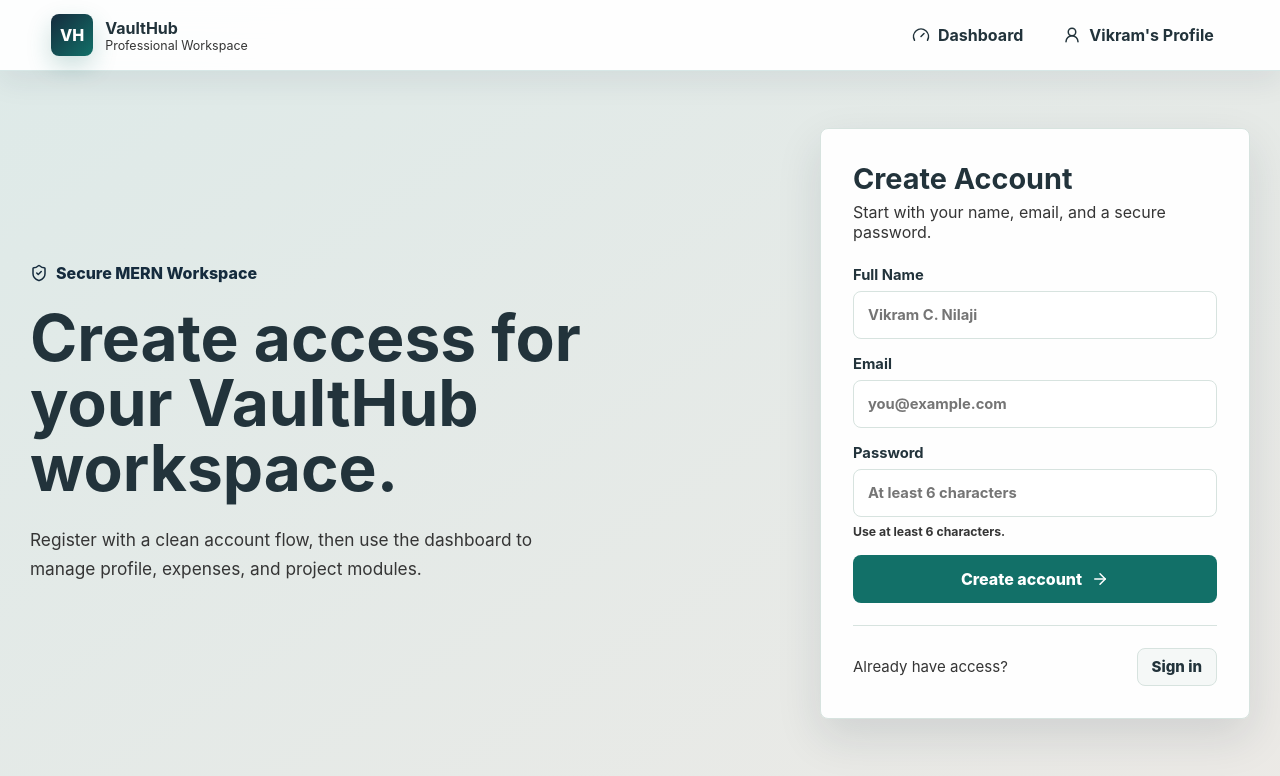
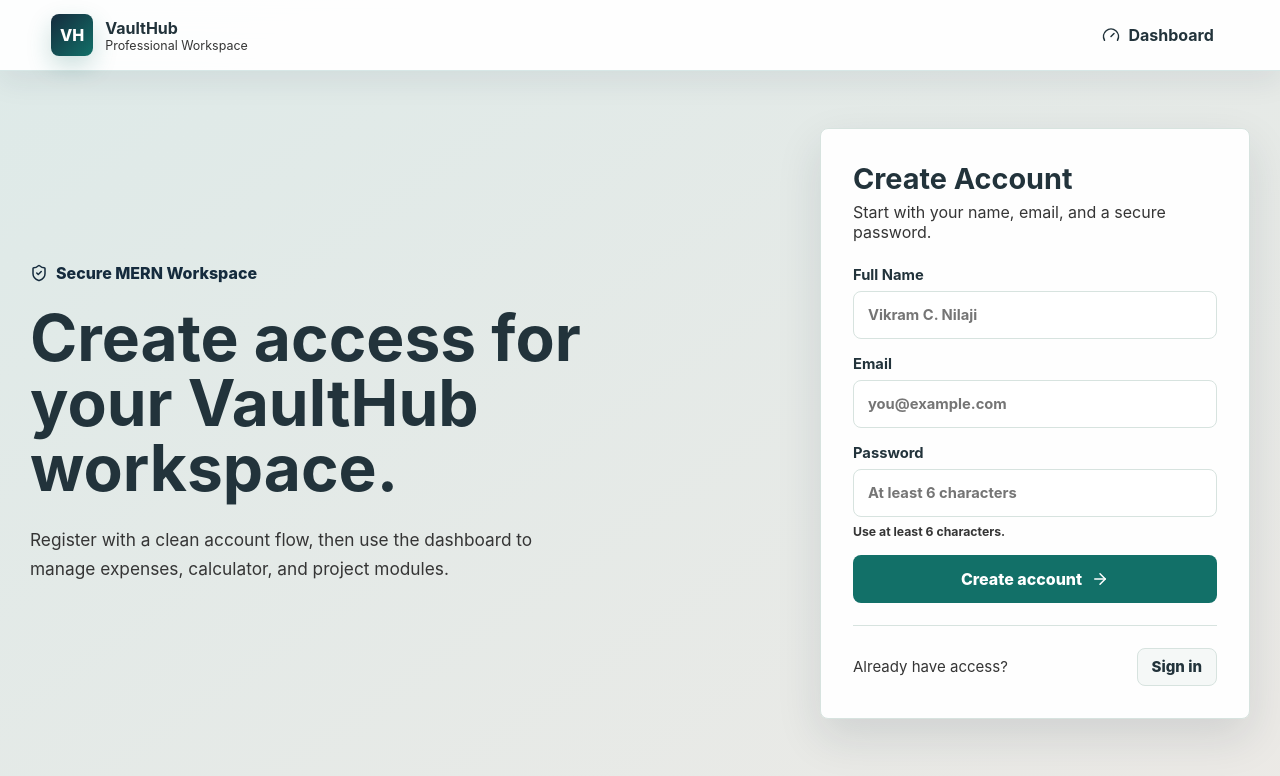
Before and after one commit to vikramNilaji/March2026, a React app in the folder auth-portal/frontend/signup/: page /signup in a window 1280 px wide. Shown: the top 776 px of the page. Built offline with nearby package versions, Linux system fonts and the light colour scheme; the HTML template or start-up script is replaced by a standard one.

Commit message:
removed Profile section

```diff
--- a/auth-portal/frontend/signup/src/App.jsx
+++ b/auth-portal/frontend/signup/src/App.jsx
@@ -5,8 +5,7 @@ import {
   NavLink,
   Navigate,
 } from "react-router-dom";
-import { Gauge, UserRound } from "lucide-react";
-import Profile from "./components/ProfilePage/Profile";
+import { Gauge } from "lucide-react";
 import Signup from "./components/Signup";
 import Login from "./components/Login";
 import Dashboard from "./components/Dashboard";
@@ -34,10 +33,6 @@ function App() {
               <Gauge size={18} />
               Dashboard
             </NavLink>
-            <NavLink to="/profile" className="nav-pill">
-              <UserRound size={18} />
-              Vikram's Profile
-            </NavLink>
           </div>
         </nav>
 
@@ -51,7 +46,6 @@ function App() {
             <Route path="/add-expense" element={<ExpenseForm />} />
             <Route path="/expense-list" element={<ExpenseList />} />
             <Route path="/calculator" element={<Calculator />} />
-            <Route path="/profile" element={<Profile />} />
             <Route path="*" element={<Navigate to="/login" />} />
           </Routes>
         </main>
--- a/auth-portal/frontend/signup/src/components/Dashboard.jsx
+++ b/auth-portal/frontend/signup/src/components/Dashboard.jsx
@@ -5,7 +5,6 @@ import {
   Calculator,
   ClipboardList,
   LogOut,
-  Settings,
   WalletCards,
 } from "lucide-react";
 import "./Dashboard.css";
@@ -14,7 +13,6 @@ const Dashboard = () => {
   const [user, setUser] = useState(null);
   const [loading, setLoading] = useState(true);
   const navigate = useNavigate();
-  const API_URL = "https://vaulthub-xm1r.onrender.com/api/expenses/add";
 
   useEffect(() => {
     const fetchUserData = async () => {
@@ -31,11 +29,11 @@ const Dashboard = () => {
         if (savedUser) {
           setUser(savedUser);
         } else {
-          const res = await fetch(`${API_URL}/profile`, {
-            headers: { Authorization: `Bearer ${token}` },
+          setUser({
+            name: "Developer",
+            email: "workspace user",
+            role: "Authenticated",
           });
-          const data = await res.json();
-          setUser(data);
         }
       } catch (error) {
         console.error("Dashboard error:", error);
@@ -43,7 +41,7 @@ const Dashboard = () => {
         localStorage.removeItem("user");
         navigate("/login");
       } finally {
-        setLoading(false );
+        setLoading(false);
       }
     };
 
@@ -75,14 +73,6 @@ const Dashboard = () => {
       onClick: () => navigate("/calculator"),
       variant: "primary",
     },
-    // {
-    //   icon: Settings,
-    //   title: "Profile Settings",
-    //   copy: "Review portfolio details and recruiter-ready profile material.",
-    //   action: "View Profile",
-    //   onClick: () => navigate("/profile"),
-    //   variant: "secondary",
-    // },
     {
       icon: ClipboardList,
       title: "Task Manager",
@@ -115,7 +105,7 @@ const Dashboard = () => {
         </div>
         <div className="summary-panel">
           <span>VaultHub</span>
-          <strong>4</strong>
+          <strong>3</strong>
           <small>professional modules</small>
         </div>
       </header>
--- a/auth-portal/frontend/signup/src/components/Signup.jsx
+++ b/auth-portal/frontend/signup/src/components/Signup.jsx
@@ -87,7 +87,7 @@ const Signup = () => {
         <h1>Create access for your VaultHub workspace.</h1>
         <p>
           Register with a clean account flow, then use the dashboard to manage
-          profile, expenses, and project modules.
+          expenses, calculator, and project modules.
         </p>
       </div>
 
```
Also changed, not shown: 1 other file (tests, documents, lock files or other folders).
